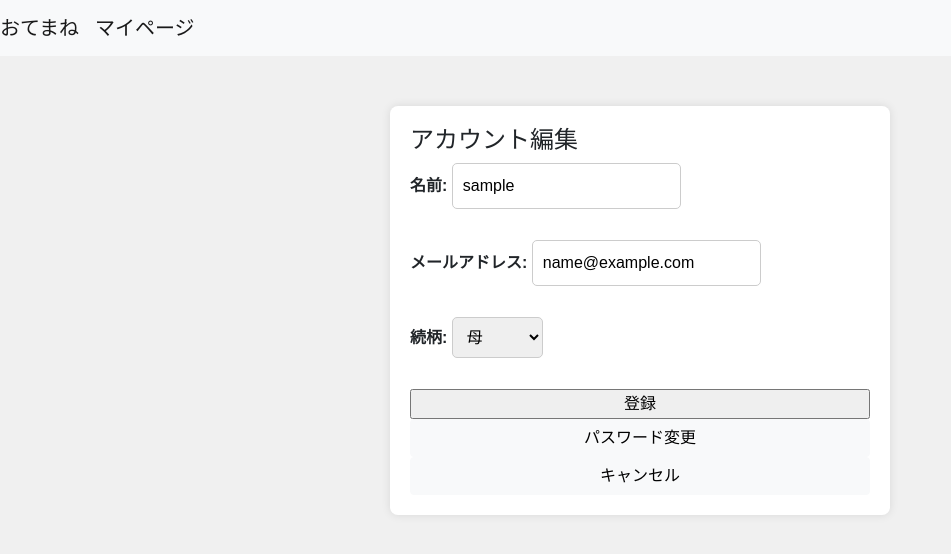
After one commit to yzwnrm/otemane, a Django app: page /app/user_change/ in a window 1280 px wide. The commit adds this page. Shown: the top 554 px of the page, without its empty margins (0-951 px from the left). Run offline with Django 5.2, Linux system fonts and the light colour scheme; a user stored in the database is signed in; tables that the repository leaves empty hold one stand-in row (values such as "Sample post").

Commit message:
アカウント変更画面　新メールアドレス未

```diff
--- a/otemane/app/forms.py
+++ b/otemane/app/forms.py
@@ -2,10 +2,12 @@ from django import forms
 from app.models import User
 from django.contrib.auth.password_validation import validate_password
 from django.core.exceptions import ValidationError
-from django.contrib.auth.forms import UserCreationForm
+from django.contrib.auth.forms import UserCreationForm, UserChangeForm
 # from django.contrib.auth.models import User
+from django.contrib.auth import get_user_model
 from .models import UserProfile
 
+User = get_user_model()
 # class RegistForm(forms.ModelForm):
 
 #     class Meta:
@@ -49,9 +51,12 @@ class UserRegistrationForm(UserCreationForm):
     ]
     relationship = forms.ChoiceField(choices=RELATIONSHIP_CHOICES, required=True, label='続柄')
 
+    password1 = forms.CharField(label='Password', widget=forms.PasswordInput)
+    password2 = forms.CharField(label='Confirm Password', widget=forms.PasswordInput)
+
     class Meta:
         model = User
-        fields = ['username', 'email', 'relationship', 'password1', 'password2']
+        fields = ['username', 'email', 'relationship']
 
 class RequestPasswordResetForm(forms.Form):
     email = forms.EmailField(
@@ -87,3 +92,38 @@ class SetNewPasswordForm(forms.Form):
             else:
                 raise ValidationError('パスワードを設定してください')
             return cleaned_date
+
+# class UserChangeForm(UserChangeForm):
+
+class UserUpdateForm(forms.ModelForm):
+    class Meta:
+        model = User
+        fields = ['username', 'email']
+        labels = {
+            'username': '名前',
+            'email': 'メールアドレス',
+        }
+
+
+class UserProfileForm(forms.ModelForm):
+
+    RELATIONSHIP_CHOICES = [
+        ('mother', '母'),
+        ('father', '父'),
+        ('sister', '姉'),
+        ('brother', '兄'),
+        ('grandmother', '祖母'),
+        ('grandfather', '祖父'),
+        ('other', 'その他'),
+    ]
+
+    relationship = forms.ChoiceField(
+        choices=RELATIONSHIP_CHOICES,
+        required=True,
+        label='続柄',
+        initial='other',  # デフォルトで「その他」を選択
+    )
+
+    class Meta:
+        model = UserProfile
+        fields = ['relationship']
--- a/otemane/app/urls.py
+++ b/otemane/app/urls.py
@@ -20,5 +20,5 @@ urlpatterns = [
     path('password_reset_form/', views.password_reset_form, name='password_reset_form'),
     path('reset_password<uuid:token>/', views.reset_password, name='reset_password'),
     path('guide/', GuideView.as_view(), name='guide'),
-
+    path('user_change/', views.account_edit_view, name='user_change'),
 ]
--- a/otemane/app/views.py
+++ b/otemane/app/views.py
@@ -4,9 +4,12 @@ from django.views.generic import(
 )
 from django.urls import reverse_lazy
 from django.contrib.auth import authenticate, login, logout
+from .forms import UserUpdateForm, UserProfileForm
+from django.contrib.auth.decorators import login_required
 from .forms import(
     # RegistForm,
-    UserLoginForm, RequestPasswordResetForm, SetNewPasswordForm, UserRegistrationForm
+    UserLoginForm, RequestPasswordResetForm, SetNewPasswordForm,
+    UserRegistrationForm, UserChangeForm, UserProfileForm,
 )
 from .models import PasswordResetToken, UserProfile
 from app.models import User
@@ -127,3 +130,26 @@ def reset_password(request, token):
 
 class GuideView(LoginRequiredMixin, TemplateView):
     template_name = 'guide.html'
+
+@login_required
+def account_edit_view(request):
+    user = request.user
+    profile = user.userprofile  # OneToOne なのでOK
+
+    if request.method == 'POST':
+        user_form = UserUpdateForm(request.POST, instance=user)
+        profile_form = UserProfileForm(request.POST, instance=profile)
+
+        if user_form.is_valid() and profile_form.is_valid():
+            user_form.save()
+            profile_form.save()
+            return redirect('app:user')  # 編集後の遷移先
+    else:
+        user_form = UserUpdateForm(instance=user)
+        profile_form = UserProfileForm(instance=profile)
+
+    context = {
+        'user_form': user_form,
+        'profile_form': profile_form,
+    }
+    return render(request, 'user_change.html', context)
--- a/otemane/templates/base.html
+++ b/otemane/templates/base.html
@@ -15,7 +15,7 @@
             {% comment %} <a class="navbar-brand" href="{% url 'app:help_select' %}">えらんだおてつだい</a>
             <a class="navbar-brand" href="{% url 'app:calendar' %}">カレンダー</a>
             <a class="navbar-brand" href="{% url 'app:help_make' %}">おてつだいをつくる</a> {% endcomment %}
-            <a class="navbar-brand" href="{% url 'app:user_logout' %}">ログアウト</a>
+            {% comment %} <a class="navbar-brand" href="{% url 'app:user_logout' %}">ログアウト</a> {% endcomment %}
             {% else %}
             <a class="navbar-brand" href="{% url 'app:user_login' %}">ログイン</a>
             <a class="navbar-brand" href="{% url 'app:regist' %}">ユーザー登録</a>
--- /dev/null
+++ b/otemane/templates/user_change.html
@@ -0,0 +1,72 @@
+{% extends "base.html" %}
+{% block content %}
+<head>
+    <meta charset="UTF-8">
+    <title></title>
+    <style>
+        body {
+            font-family: Arial, sans-serif;
+            margin: 0;
+            padding: 0;
+            background-color: #f0f0f0;
+        }
+
+        .container {
+            max-width: 500px;
+            margin: 50px auto;
+            background-color: white;
+            padding: 20px;
+            border-radius: 8px;
+            box-shadow: 0 0 10px rgba(0, 0, 0, 0.1);
+        }
+
+        h2 {
+            text-align: center;
+            margin-bottom: 20px;
+        }
+
+        form {
+            display: flex;
+            flex-direction: column;
+        }
+
+        label {
+            margin-bottom: 5px;
+            font-weight: bold;
+        }
+
+        input[type="text"], input[type="email"], input[type="password"], select {
+            padding: 10px;
+            margin-bottom: 15px;
+            border-radius: 5px;
+            border: 1px solid #ccc;
+        }
+
+        button {
+            padding: 10px;
+            background-color:
+            color: white;
+            border: none;
+            border-radius: 5px;
+            cursor: pointer;
+        }
+
+        button:hover {
+            background-color:
+        }
+    </style>
+</head>
+<body>
+    <div class="container">
+        <h4>アカウント編集</h4>
+        <form method="POST">
+            {% csrf_token %}
+            {{ user_form.as_p }}
+            {{ profile_form.as_p }}
+            <input type="submit" value="登録">
+            <a class="btn btn-light" href="{% url 'app:password_change' %}" role="button">パスワード変更</a>
+            <a class="btn btn-light" href="{% url 'app:home' %}" role="button">キャンセル</a>
+        </form>
+    </div>
+</body>
+{% endblock  %}
```
Also changed, not shown: otemane/templates/guide.html (+5 -5 lines), otemane/templates/user.html (+8 -8 lines).
